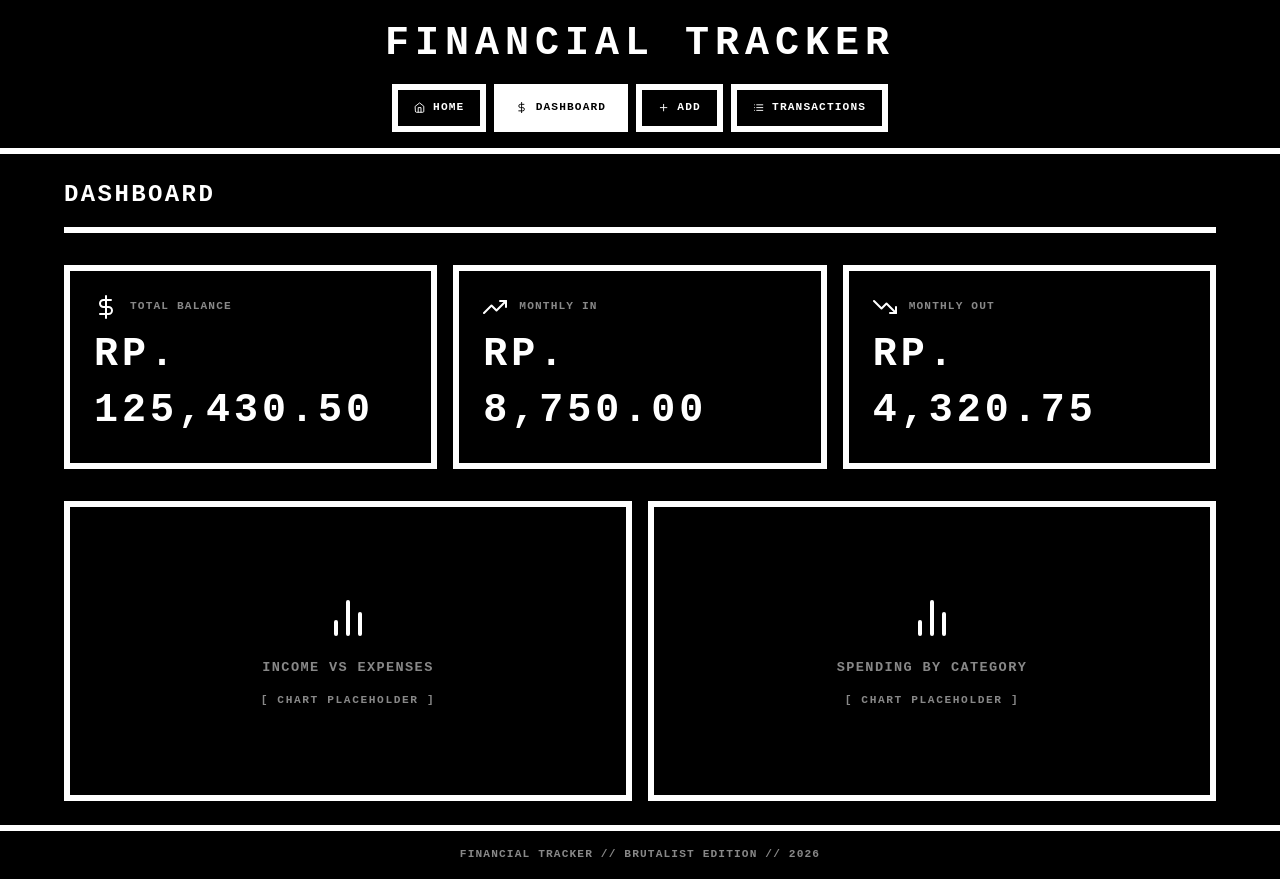
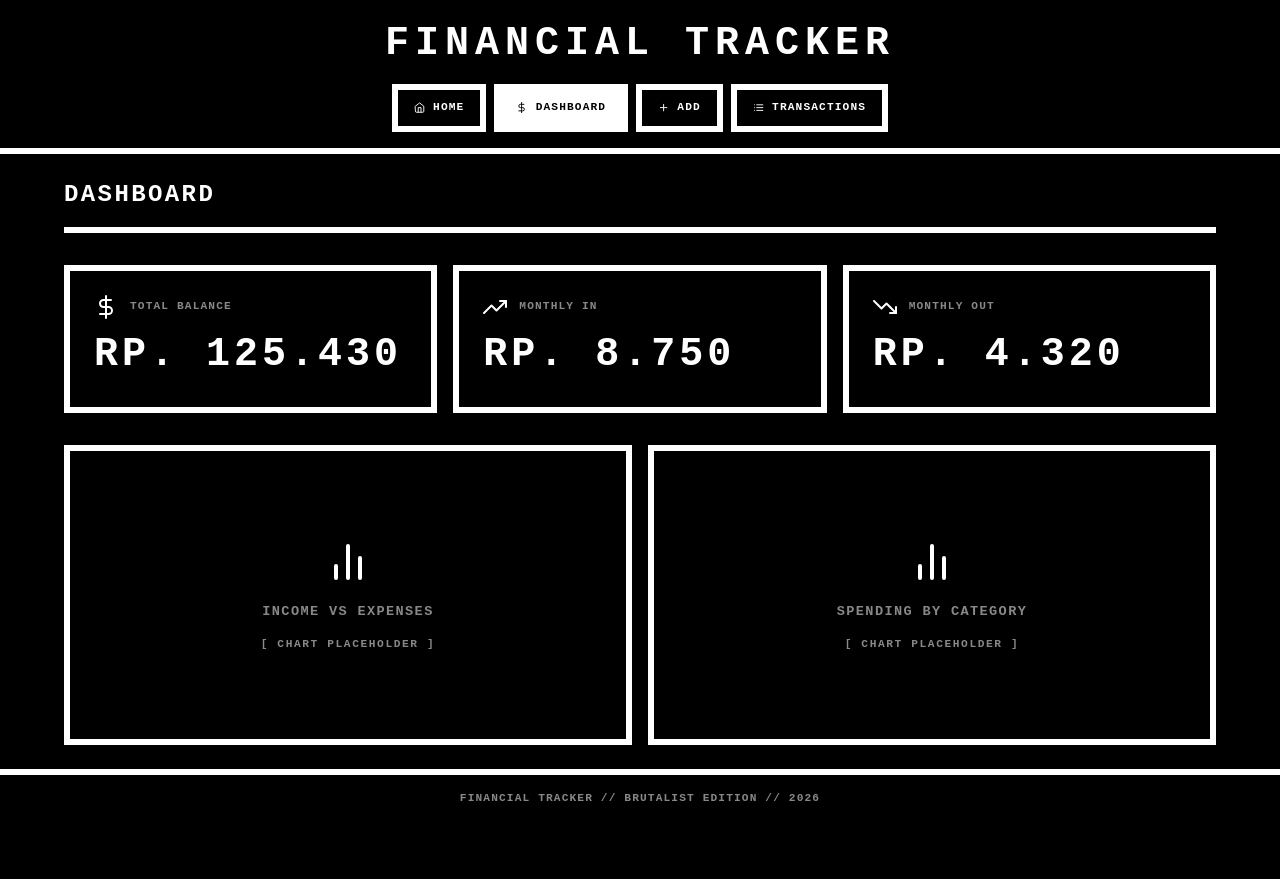
Before and after one commit to ryanvp10/personal-tracker, a React (Vite) app in the folder frontend/: page /dashboard in a window 1280 px wide. After the commit the page ends 823 px from the top, so only its background shows below. Built offline with nearby package versions, Linux system fonts and the light colour scheme.

Commit message:
Change currency format to Indonesian Rupiah: dots as thousand separators, no decimals

```diff
--- a/frontend/src/components/Dashboard.jsx
+++ b/frontend/src/components/Dashboard.jsx
@@ -34,8 +34,11 @@ function Dashboard() {
     monthlyOut: 4320.75,
   };
 
-  const formatCurrency = (val) =>
-    val.toLocaleString('en-US', { minimumFractionDigits: 2, maximumFractionDigits: 2 });
+  const formatCurrency = (val) => {
+    // Indonesian Rupiah format: dots for thousands, no decimals
+    const integerPart = Math.floor(val);
+    return integerPart.toLocaleString('de-DE'); // de-DE uses dots for thousands
+  };
 
   return (
     <div style={{ display: 'flex', flexDirection: 'column', gap: '32px' }}>
--- a/frontend/src/components/TransactionList.jsx
+++ b/frontend/src/components/TransactionList.jsx
@@ -23,8 +23,11 @@ function TransactionList() {
       ? transactions
       : transactions.filter((t) => t.type === filter);
 
-  const formatCurrency = (val) =>
-    val.toLocaleString('en-US', { minimumFractionDigits: 2, maximumFractionDigits: 2 });
+  const formatCurrency = (val) => {
+    // Indonesian Rupiah format: dots for thousands, no decimals
+    const integerPart = Math.floor(val);
+    return integerPart.toLocaleString('de-DE'); // de-DE uses dots for thousands
+  };
 
   const handleDelete = (id) => {
     setTransactions((prev) => prev.filter((t) => t.id !== id));
```
